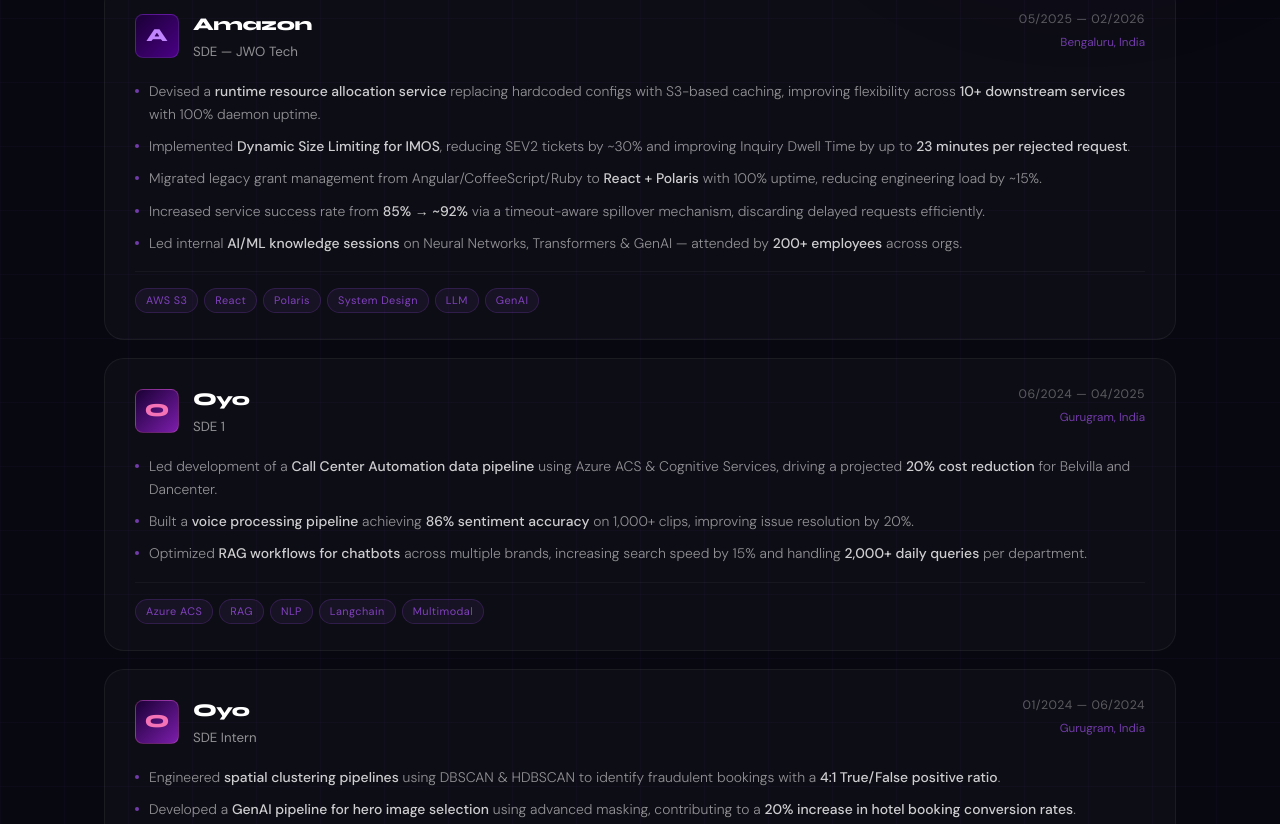
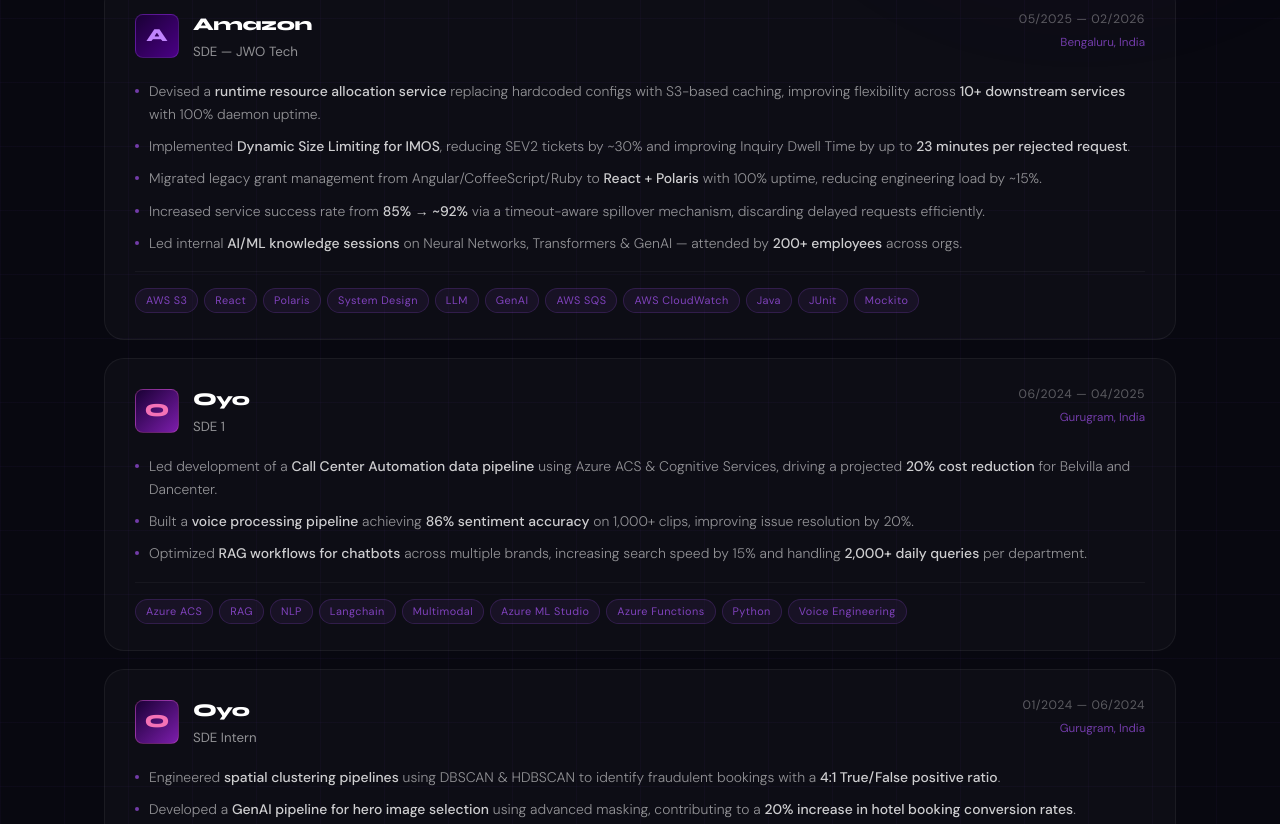
Before and after one commit to chiranjeev-21/ME, a React (Vite) app: page / in a window 1280 px wide. Shown: the part 1294-2118 px from the top of the page. Built offline with nearby package versions, Linux system fonts and the light colour scheme.

Commit message:
Update job skills

```diff
--- a/src/constants/index.ts
+++ b/src/constants/index.ts
@@ -27,7 +27,19 @@
       'Increased service success rate from <strong>85% → ~92%</strong> via a timeout-aware spillover mechanism, discarding delayed requests efficiently.',
       'Led internal <strong>AI/ML knowledge sessions</strong> on Neural Networks, Transformers & GenAI — attended by <strong>200+ employees</strong> across orgs.',
     ],
-    tags: ['AWS S3', 'React', 'Polaris', 'System Design', 'LLM', 'GenAI'],
+    tags: [
+      'AWS S3',
+      'React',
+      'Polaris',
+      'System Design',
+      'LLM',
+      'GenAI',
+      'AWS SQS',
+      'AWS CloudWatch',
+      'Java',
+      'JUnit',
+      'Mockito',
+    ],
   },
   {
     id: 'oyo-sde1',
@@ -42,7 +54,17 @@
       'Built a <strong>voice processing pipeline</strong> achieving <strong>86% sentiment accuracy</strong> on 1,000+ clips, improving issue resolution by 20%.',
       'Optimized <strong>RAG workflows for chatbots</strong> across multiple brands, increasing search speed by 15% and handling <strong>2,000+ daily queries</strong> per department.',
     ],
-    tags: ['Azure ACS', 'RAG', 'NLP', 'Langchain', 'Multimodal'],
+    tags: [
+      'Azure ACS',
+      'RAG',
+      'NLP',
+      'Langchain',
+      'Multimodal',
+      'Azure ML Studio',
+      'Azure Functions',
+      'Python',
+      'Voice Engineering',
+    ],
   },
   {
     id: 'oyo-intern',
@@ -152,8 +174,8 @@
 // ─── Stats ─────────────────────────────────────────────────────────────────────
 
 export const STATS: StatItem[] = [
-  { value: '3', suffix: '+', label: 'Years Experience' },
-  { value: '4', label: 'Companies' },
+  { value: '2', suffix: '+', label: 'Years Experience' },
+  { value: '2', label: 'Companies' },
   { value: '9.30', label: 'CGPA · Thapar' },
   { value: '200', suffix: '+', label: 'AI Session Attendees' },
 ];
```
